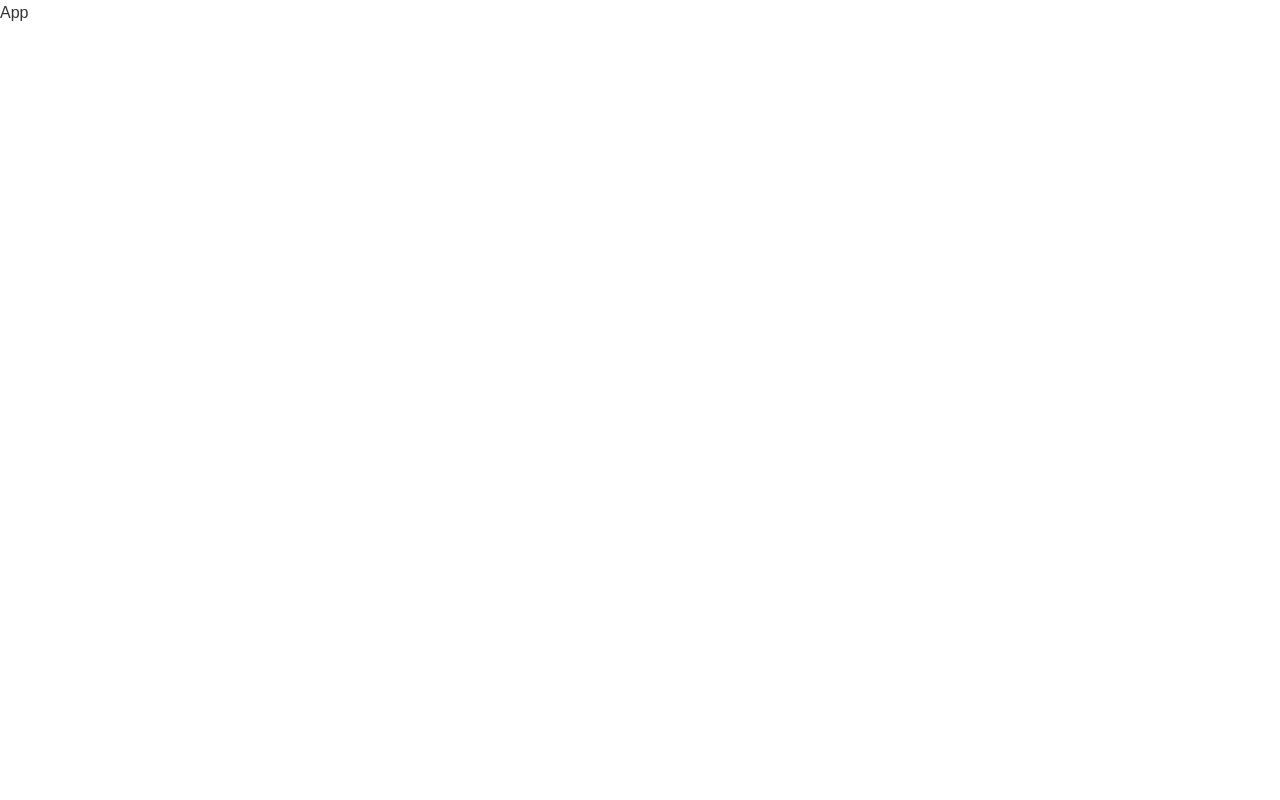
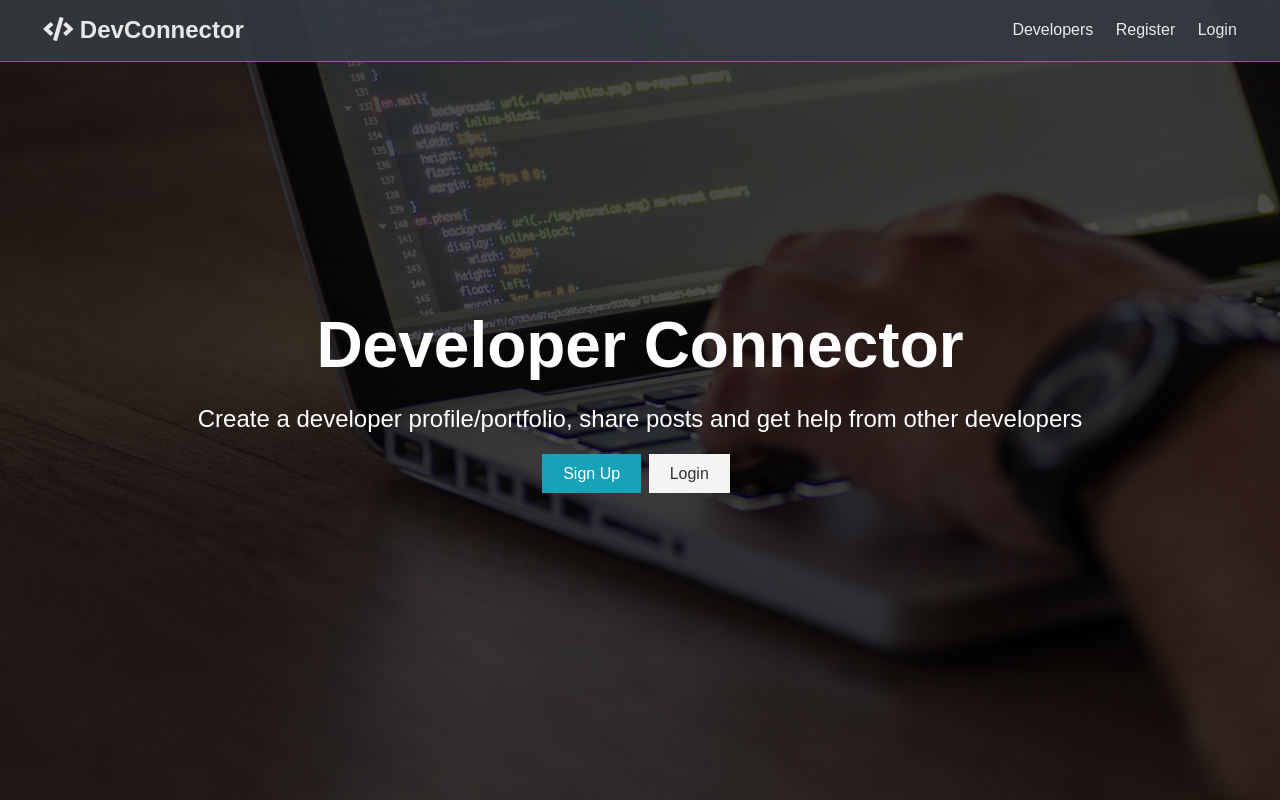
Before and after one commit to sgneha/letsConnect, a React (Create React App) app in the folder client/: page /register in a window 1280 px wide. Built offline with nearby package versions, Linux system fonts and the light colour scheme.

Commit message:
Landing & Navbar component

```diff
--- a/client/src/App.js
+++ b/client/src/App.js
@@ -1,7 +1,14 @@
 import React, { Fragment } from "react";
+import Navbar from "./components/layouts/Navbar";
+import Landing from "./components/layouts/Landing";
 
 import "./App.css";
 
-const App = () => <Fragment>App</Fragment>;
+const App = () => (
+  <Fragment>
+    <Navbar />
+    <Landing />
+  </Fragment>
+);
 
 export default App;
--- /dev/null
+++ b/client/src/components/layouts/Landing.js
@@ -0,0 +1,27 @@
+import React from "react";
+
+const Landing = () => {
+  return (
+    <section className="landing">
+      <div className="dark-overlay">
+        <div className="landing-inner">
+          <h1 className="x-large">Developer Connector</h1>
+          <p className="lead">
+            Create a developer profile/portfolio, share posts and get help from
+            other developers
+          </p>
+          <div className="buttons">
+            <a href="register.html" className="btn btn-primary">
+              Sign Up
+            </a>
+            <a href="login.html" className="btn btn-light">
+              Login
+            </a>
+          </div>
+        </div>
+      </div>
+    </section>
+  );
+};
+
+export default Landing;
--- /dev/null
+++ b/client/src/components/layouts/Navbar.js
@@ -0,0 +1,26 @@
+import React from "react";
+
+const Navbar = () => {
+  return (
+    <nav className="navbar bg-dark">
+      <h1>
+        <a href="index.html">
+          <i className="fas fa-code"></i> DevConnector
+        </a>
+      </h1>
+      <ul>
+        <li>
+          <a href="profiles.html">Developers</a>
+        </li>
+        <li>
+          <a href="register.html">Register</a>
+        </li>
+        <li>
+          <a href="login.html">Login</a>
+        </li>
+      </ul>
+    </nav>
+  );
+};
+
+export default Navbar;
```
